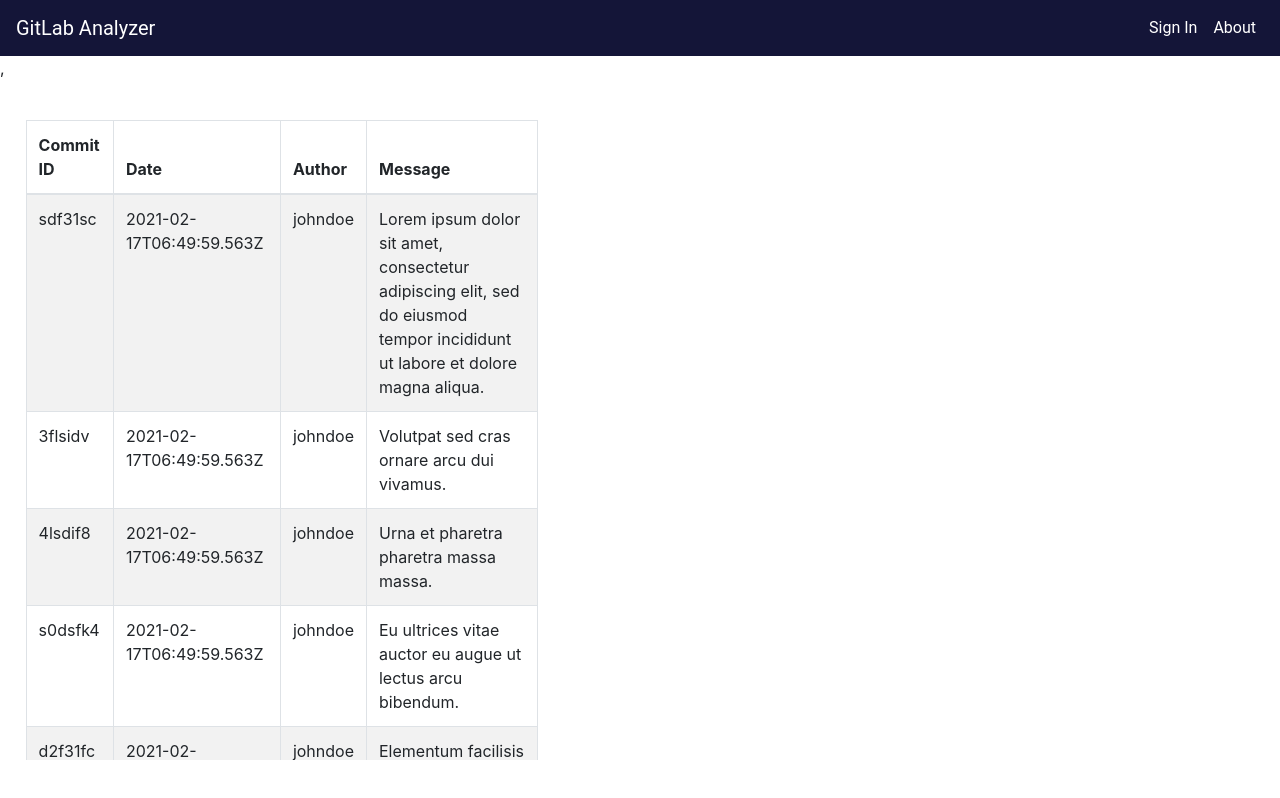
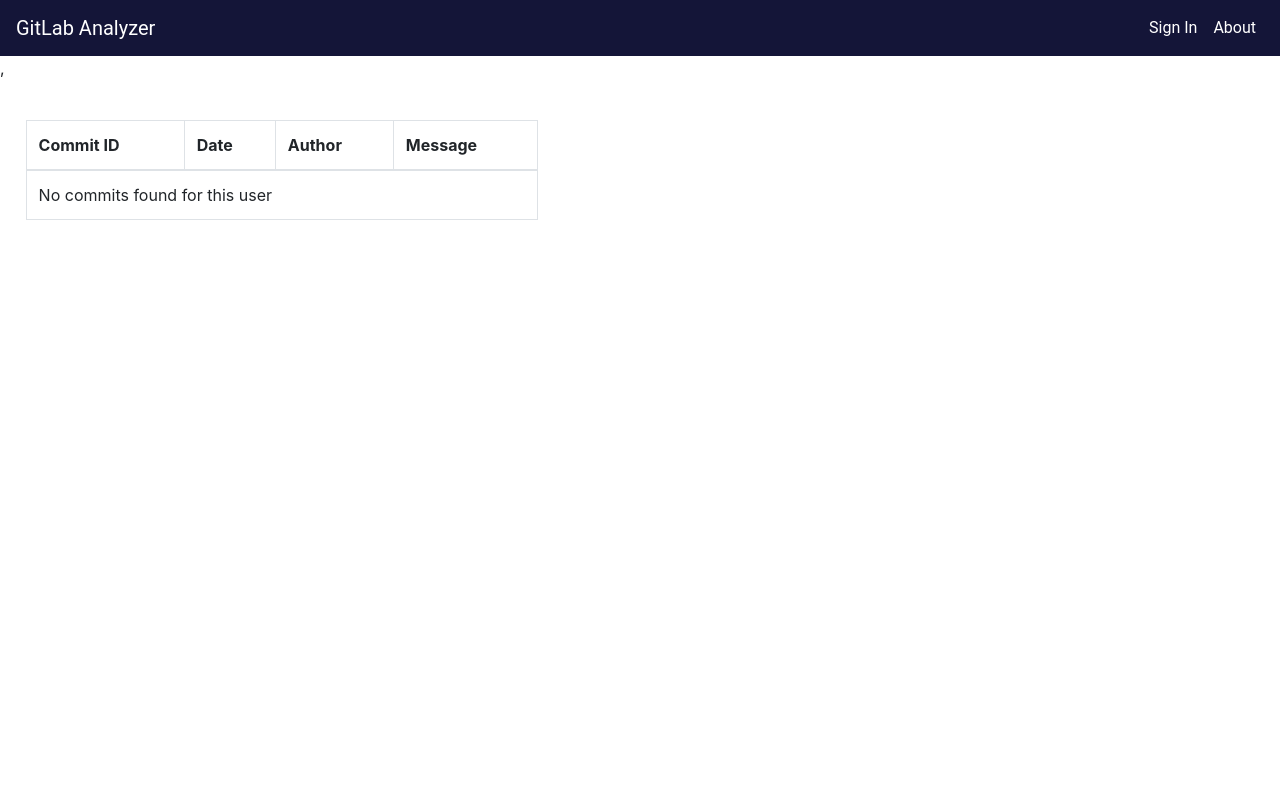
Before and after one commit to iasmaro/GitLabAnalyzer, a React (Create React App) app in the folder frontend/: page /Analysis in a window 1280 px wide. Built offline with nearby package versions, Linux system fonts and the light colour scheme.

Commit message:
Add message when no commits found
Validate commits first

```diff
--- a/frontend/src/Components/CommitsList/Commit.js
+++ b/frontend/src/Components/CommitsList/Commit.js
@@ -1,12 +1,13 @@
 import React from 'react';
 
 const Commit = (props) => {
+    const { commit } = props || {};
     return (
         <tr>
-            <td>{props.commit.id}</td>
-            <td>{props.commit.date}</td>
-            <td>{props.commit.author}</td>
-            <td>{props.commit.message}</td>
+            <td>{commit?.id}</td>
+            <td>{commit?.date}</td>
+            <td>{commit?.author}</td>
+            <td>{commit?.message}</td>
         </tr>
     );
 };
--- a/frontend/src/Components/CommitsList/CommitsList.js
+++ b/frontend/src/Components/CommitsList/CommitsList.js
@@ -1,10 +1,13 @@
 import React from 'react';
 import Table from 'react-bootstrap/Table';
+
+import { message } from 'Constants/constants';
 
 import Commit from './Commit';
 import './CommitsList.css';
 
-const CommitsList = ({commits}) => {
+const CommitsList = (props) => {
+    const { commits } = props || {};
     return (
         <div className = 'commits-list-container'>
             <Table striped bordered hover>
@@ -17,9 +20,14 @@
                     </tr>
                 </thead>
                 <tbody>
-                        {commits.map((commit) => (
-                            <Commit key={commit.id} commit={commit}/>
+                    {!commits.length ? (
+                        <td colSpan={4} >{message.NO_COMMITS}</td>
+                    )
+                    :
+                    commits.map((commit) => (
+                        <Commit key={commit?.projectId} commit={commit}/>
                     ))}
+
                 </tbody>
             </Table>
         </div>
--- a/frontend/src/Constants/constants.js
+++ b/frontend/src/Constants/constants.js
@@ -9,3 +9,7 @@
 }
 
 export const config = process.env.NODE_ENV === 'development' ? dev : prod;
+
+export const message = {
+    NO_COMMITS: 'No commits found for this user',
+};
--- a/frontend/src/Pages/Analysis/Analysis.js
+++ b/frontend/src/Pages/Analysis/Analysis.js
@@ -2,12 +2,12 @@
 
 import CommitsList from 'Components/CommitsList/CommitsList';
 
-import{commits} from './mockCommits';
+import{commitsEmpty} from './mockCommits';
 
 const Analysis = (props) => {
     return (
         <div>
-            <CommitsList commits={commits}/>
+            <CommitsList commits={commitsEmpty}/>
         </div>
     )
 }
--- a/frontend/src/Pages/Analysis/mockCommits.js
+++ b/frontend/src/Pages/Analysis/mockCommits.js
@@ -1,3 +1,4 @@
+export const commitsEmpty = [];
 export const commits = [
     {
         id: 'sdf31sc',
```
Lines whose indentation alone changed are shown as unchanged.
